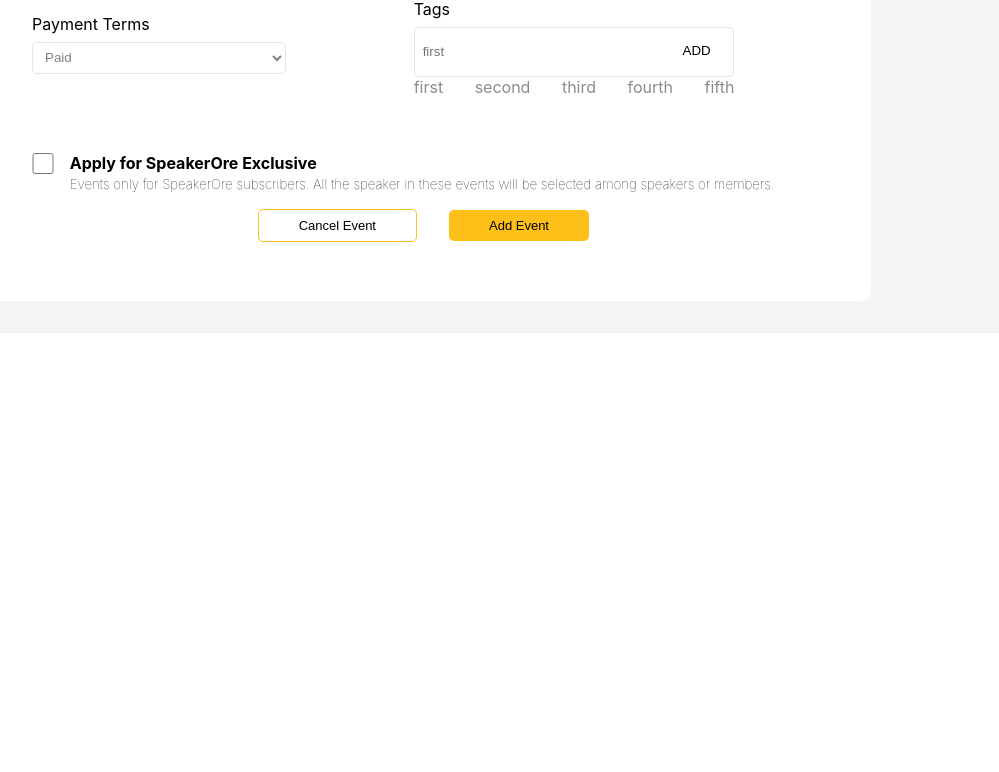
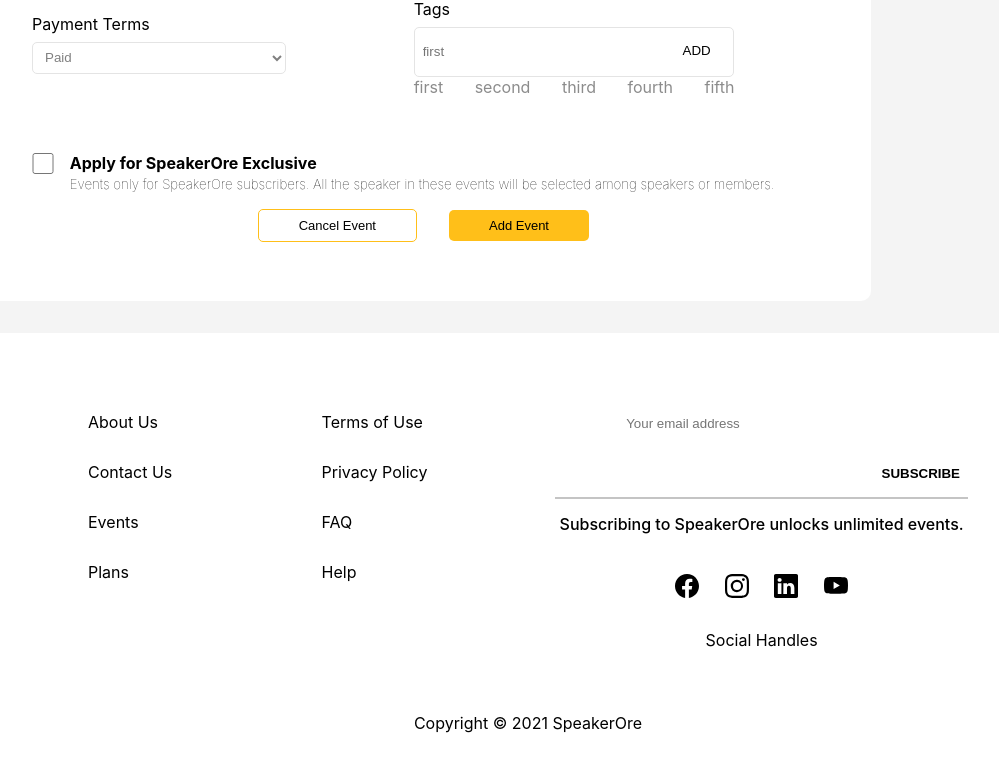
Before and after one commit to CodeAstronautic/speaker_frontend, a React (Create React App) app: page /moderator in a window 1280 px wide. Shown: the part 1424-2196 px from the top of the page, without its empty margins (112-1111 px from the left). After the commit the page ends 2173 px from the top, so only its background shows below. Built offline with nearby package versions, Linux system fonts and the light colour scheme.

Commit message:
landing page done

```diff
--- a/src/components/Firstpage.js
+++ b/src/components/Firstpage.js
@@ -2,6 +2,7 @@
 import About from "./About";
 import Categories from "./Categories";
 import "./css/Firstpage.css";
+
 export default function Firstpage() {
   return (
     <>
@@ -15,7 +16,39 @@
       </div>
       <About />
       <Categories />
+      <div className="fp-addevent">
+        <p className="head1">ADD EVENT</p>
+        <p className="desc">
+          Become a member now, and create an event as a event manager or a
+          speaker.
+        </p>
+        <h1 className="fpae-heading">features</h1>
+        <div className="speaker">
+          <img src={require("./images/MaskGroup.png")} style={{height:'100%'}} alt={""} />
+          <div className="fp-text">
 
+            <p className="fpae-imgtext">CREATE NOW</p>
+            <p className="two">You can fill out the form and create any event.</p>
+            <button className="btn">ADD AN EVENT</button>
+          </div>
+        </div>
+      </div>
+      <div className="fp-addevent">
+        <p className="head1">EVENT SECTION</p>
+        <p className="desc">
+        Subscribe to us and view unlimited number of events.
+        </p>
+        <h1 className="fpae-heading">features</h1>
+        <div className="speaker">
+          <img src={require("./images/EventsPage2.png")} style={{height:'100%'}} alt={""} />
+          <div className="fp-text">
+
+            <p className="fpae-imgtext">VIEW EVENTS</p>
+            <p className="two">As a subscriber to SpeakerOre you can view unlimited details of the events.</p>
+            <button className="btn">SUBSCRIBE</button>
+          </div>
+        </div>
+      </div>
     </>
   );
 }
--- a/src/components/Footer.js
+++ b/src/components/Footer.js
@@ -1,37 +1,49 @@
 import React from "react";
 import "./css/footer.css";
+import { BsFacebook, BsInstagram, BsLinkedin, BsYoutube } from "react-icons/bs";
+
 export default function Footer() {
   return (
     <>
       <div className="footer">
         <ul className="firstcolumn">
-          <li className="fc1">About Us</li>
-          <li className="fc2">Contact Us</li>
-          <li className="fc3">Events</li>
-          <li className="fc4">Plans</li>
+          <li>About Us</li>
+          <li>Contact Us</li>
+          <li>Events</li>
+          <li>Plans</li>
         </ul>
         <ul className="secondcolumn">
-          <li className="fc5">Terms of Use</li>
-          <li className="fc6">Privacy Policy</li>
+          <li>Terms of Use</li>
+          <li>Privacy Policy</li>
+          <li>FAQ</li>
+          <li>Help</li>
         </ul>
         <ul className="thirdcolumn">
+          <li>
             <input
               type="text"
-            className="fc7"
+              className="fp-footerinput"
               placeholder=" Your email address"
             />
-          <button className="fc8" type="submit">
+            <button className="fp-footerbtn" type="submit">
               SUBSCRIBE
             </button>
-          <hr />
-          <li className="fc9">
+          </li>
+
+          <li>
             {" "}
             Subscribing to SpeakerOre unlocks unlimited events.{" "}
           </li>
-          <li className="fc10">Payment with RazorPay </li>
-          <li className="fc11">Copyright &copy; 2021 SpeakerOre</li>
+          <li className="fc10">
+            <span><BsFacebook/></span>
+            <span><BsInstagram/></span>
+            <span><BsLinkedin/></span>
+            <span><BsYoutube/></span>
+          </li>
+          <li>Social Handles</li>
         </ul>
       </div>
+      <p className="copyright-line">Copyright &copy; 2021 SpeakerOre</p>
     </>
   );
 }
--- a/src/components/ModeratorProfile.js
+++ b/src/components/ModeratorProfile.js
@@ -2,6 +2,7 @@
 import "./css/ModeratorProfile.css";
 import user from "./images/profile.png";
 import { AiOutlineSafetyCertificate } from "react-icons/ai";
+import { BsChevronRight } from "react-icons/bs";
 
 export default function ModeratorProfile() {
   return (
@@ -303,7 +304,7 @@
               className="eprtext1"
             >
               <div>About Us</div>
-              <div></div>
+              <div><BsChevronRight/></div>
             </span>
             <span
               style={{
@@ -314,7 +315,7 @@
               className="eprtext1"
             >
               <div>How it works</div>
-              <div></div>
+              <div><BsChevronRight/></div>
             </span>
             <span
               style={{
@@ -325,7 +326,7 @@
               className="eprtext1"
             >
               <div>Privacy Policy</div>
-              <div></div>
+              <div><BsChevronRight/></div>
             </span>
             <div
               style={{ marginTop: "10px", marginTop: "5rem" }}
--- a/src/components/css/Firstpage.css
+++ b/src/components/css/Firstpage.css
@@ -41,3 +41,35 @@
   line-height: 21px;
   text-align: center;
 }
+.fp-addevent{
+  padding: 2rem 3rem;
+  position: relative;
+}
+.fp-addevent .desc{
+  text-transform: none;
+  color: grey;
+  margin-bottom: 0;
+}
+.fpae-heading{
+  font-size: 4rem;
+  font-weight: 100;
+  color: rgba(154, 150, 150, 1);
+
+}
+.fp-addevent .fp-text{
+  height: 100%;
+  position: absolute;
+  top: 0;
+  left: 0;
+  background: rgba(52, 52, 52, 0.65);
+  padding:30% 0;
+  text-align: center;
+}
+.fp-addevent .fpae-imgtext{
+  font-size: 7rem;
+  color: #fff;
+  margin-bottom: 1rem;
+}
+.fp-addevent .fp-text .two{
+  margin-bottom: 1rem;
+}
--- a/src/components/css/footer.css
+++ b/src/components/css/footer.css
@@ -1,202 +1,53 @@
-.fc1{
-    position: absolute;
-width: 49px;
-height: 14px;
-left: 172.72px;
-top: 6657.27px;
-font-family: Roboto;
-font-style: normal;
-font-weight: normal;
-font-size: 12px;
-line-height: 14px;
-/* identical to box height */
-
-
-color: #000000;
+.footer{
+    display: grid;
+    grid-template-columns: 1fr 1fr 3fr;
+    padding: 2rem 12.5rem;
+    column-gap: 6rem;
+}
+.footer ul{
+    display: block;
+    text-align: left;
+}
+.footer ul li{
+    display: block;
 
 }
-.fc2{
-    position: absolute;
-width: 59px;
-height: 14px;
-left: 172.72px;
-top: 6689.41px;
-
-font-family: Roboto;
-font-style: normal;
-font-weight: normal;
-font-size: 12px;
-line-height: 14px;
-/* identical to box height */
-
-
-color: #000000;
+.footer .thirdcolumn{
+    text-align: center;
 }
-.fc3{
-    position: absolute;
-width: 36px;
-height: 14px;
-left: 172.72px;
-top: 6721.56px;
-
-font-family: Roboto;
-font-style: normal;
-font-weight: normal;
-font-size: 12px;
-line-height: 14px;
-/* identical to box height */
-
-
-color: #000000;
-
+.copyright-line{
+    text-align: center;
+    margin: 1rem;
 }
-.fc4{
-    position: absolute;
-width: 30px;
-height: 14px;
-left: 172.72px;
-top: 6753.7px;
-
-font-family: Roboto;
-font-style: normal;
-font-weight: normal;
-font-size: 12px;
-line-height: 14px;
-/* identical to box height */
-
-
-color: #000000;
+input::-webkit-outer-spin-button,
+input::-webkit-inner-spin-button {
+  -webkit-appearance: none;
+  margin: 0;
 }
-.fc5{
-    position: absolute;
-width: 72px;
-height: 14px;
-left: 382.52px;
-top: 6657.27px;
-
-font-family: Roboto;
-font-style: normal;
-font-weight: normal;
-font-size: 12px;
-line-height: 14px;
-/* identical to box height */
-
-
-color: #000000;
-
+.footer .thirdcolumn li:nth-child(1){
+    border-bottom: 2px solid rgba(196, 196, 196, 1);
+    text-align: end;
+    padding: 0 0.5rem;
 }
-.fc6{
-    position: absolute;
-width: 74px;
-height: 14px;
-left: 382.52px;
-top: 6689.41px;
-
-font-family: Roboto;
-font-style: normal;
-font-weight: normal;
-font-size: 12px;
-line-height: 14px;
-/* identical to box height */
-
-
-color: #000000;
-
+.footer .thirdcolumn li:nth-child(2){
+    font-weight: 500;
 }
-.fc7{
-    position: absolute;
-width: 103px;
-height: 14px;
-left: 835.24px;
-top: 6650.27px;
-border: none;
-font-family: Roboto;
-font-style: normal;
-font-weight: normal;
-font-size: 12px;
-line-height: 14px;
-/* identical to box height */
-
-outline: 0;
-color: #C4C4C4;
-
+.footer .thirdcolumn li:nth-child(3){
+    margin-top: 1rem;
+    font-size: x-large;
 }
-.fc8{
-    position: absolute;
-width: 73px;
-height: 14px;
-left: 1122.94px;
-top: 6647.27px;
-border: none;
-font-family: Roboto;
-font-style: normal;
-font-weight: 500;
-font-size: 12px;
-line-height: 14px;
-/* identical to box height */
-
-background: none;
-color: #000000;
-
+.footer .thirdcolumn li:nth-child(3) span{
+    margin: 0 0.8rem;
 }
-.fc9{
-    position: absolute;
-width: 283px;
-height: 14px;
-left: 869.65px;
-top: 6680.7px;
-
-font-family: Roboto;
-font-style: normal;
-font-weight: normal;
-font-size: 12px;
-line-height: 14px;
-/* identical to box height */
-
-
-color: #000000;
+.fp-footerinput{
+    outline: none;
+    border: none;
+    width: 85%;
+    padding: 0.5rem 0;
 }
-.fc10{
-    position: absolute;
-width: 126px;
-height: 14px;
-left: 939.88px;
-top: 6756.7px;
-
-font-family: Roboto;
-font-style: normal;
-font-weight: normal;
-font-size: 12px;
-line-height: 14px;
-/* identical to box height */
-
-
-color: #000000;
+.fp-footerbtn{
+    outline: none;
+    border: none;
+    background: none;
+    font-weight: 700;
 }
-.fc11{
-    position: absolute;
-width: 164px;
-height: 14px;
-left: 601px;
-top: 6907.24px;
-
-font-family: Roboto;
-font-style: normal;
-font-weight: normal;
-font-size: 12px;
-line-height: 14px;
-/* identical to box height */
-
-text-align: center;
-
-color: #000000;
-}
-hr{
-    position: absolute;
-width: 364.26px;
-height: 0px;
-left: 829.02px;
-top: 6665.99px;
-
-border: 1px solid #C4C4C4;
-}
```
Also changed, not shown: src/components/images/MaskGroup.png. Lines whose indentation alone changed are shown as unchanged.
